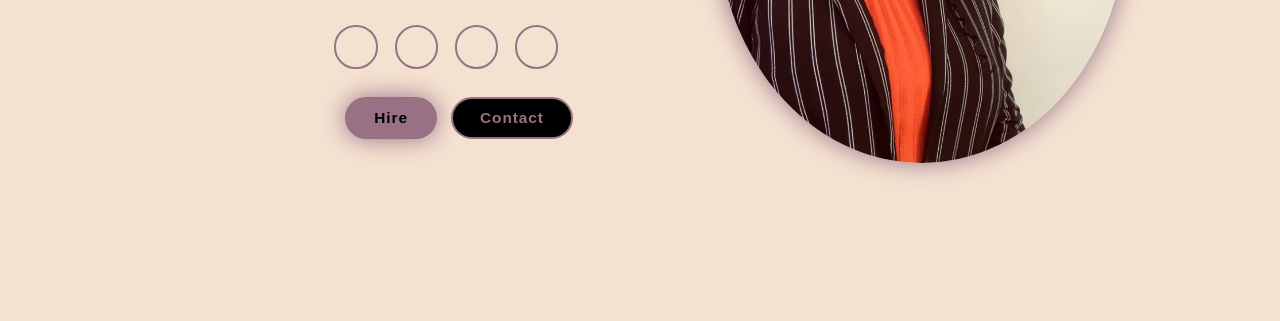
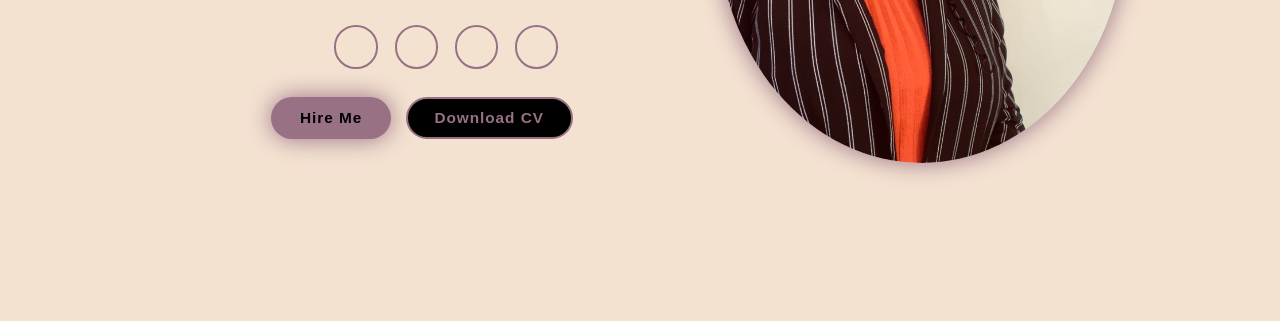
Before and after one commit to SamLeinz/MissMlenzePortfolio, a plain HTML site: page index.html in a window 1280 px wide. Shown: the part 479-800 px from the top of the page. Drawn offline with Linux system fonts and the light colour scheme.

Commit message:
Update index.html

```diff
--- a/index.html
+++ b/index.html
@@ -51,8 +51,8 @@
             </div>
 
             <div class="btn-group">
-                <a href="#" class="btn"> Hire</a>
-                <a href="#contact" class="btn">Contact</a>
+                <a href="#" class="btn"> Hire Me</a>
+                <a href="#contact" class="btn">Download CV</a>
             </div>
         </div>
 
```
